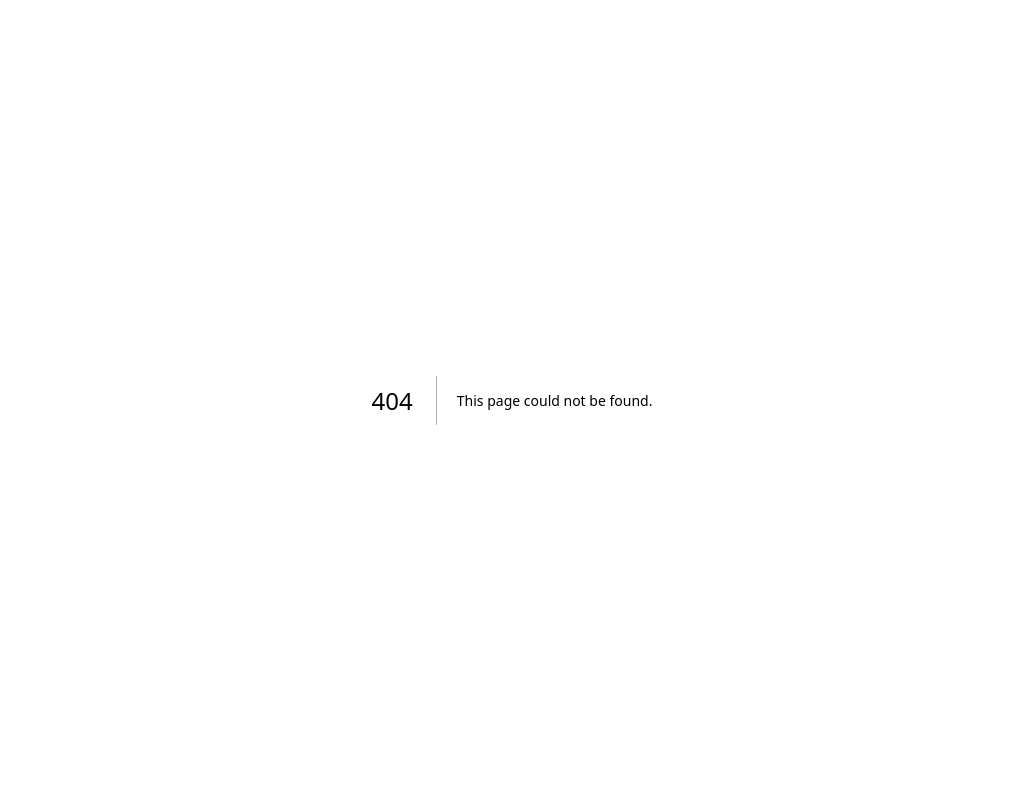
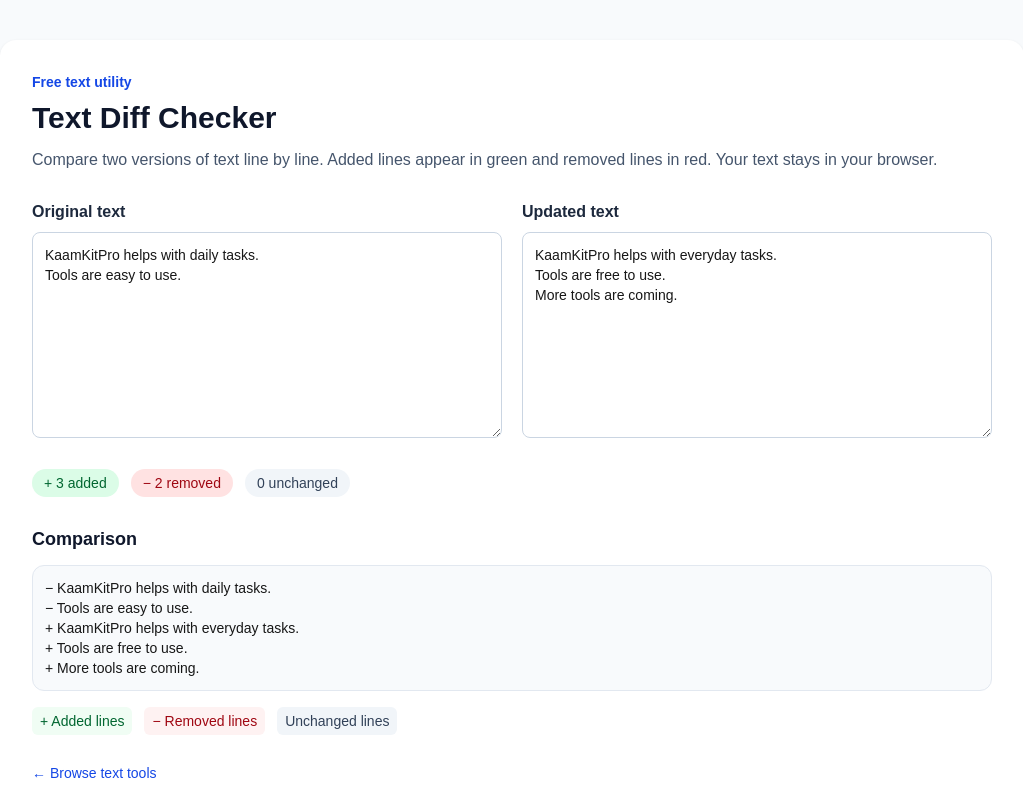
Before and after one commit to WellProSoftware/kaamkitpro, a Next.js app: page /tools/text-diff-checker in a window 1280 px wide. Before the commit this address had no page. Shown: the top 800 px of the page, without its empty margins (128-1151 px from the left). Built offline with nearby package versions, Linux system fonts and the light colour scheme.

Commit message:
feat: add browser-based text diff checker

```diff
--- /dev/null
+++ b/src/app/tools/text-diff-checker/page.tsx
@@ -0,0 +1,71 @@
+"use client";
+
+import Link from "next/link";
+import { useMemo, useState } from "react";
+
+type DiffLine = { kind: "same" | "added" | "removed"; text: string };
+
+function compareLines(before: string, after: string): DiffLine[] {
+  const a = before.split(/\r?\n/);
+  const b = after.split(/\r?\n/);
+  // Longest common subsequence keeps unchanged lines in order.
+  if (a.length * b.length > 250000) {
+    const max = Math.max(a.length, b.length);
+    const result: DiffLine[] = [];
+    for (let i = 0; i < max; i++) {
+      if (i < a.length && i < b.length && a[i] === b[i]) result.push({ kind: "same", text: a[i] });
+      else {
+        if (i < a.length) result.push({ kind: "removed", text: a[i] });
+        if (i < b.length) result.push({ kind: "added", text: b[i] });
+      }
+    }
+    return result;
+  }
+  const dp = Array.from({ length: a.length + 1 }, () => new Uint32Array(b.length + 1));
+  for (let i = a.length - 1; i >= 0; i--) {
+    for (let j = b.length - 1; j >= 0; j--) {
+      dp[i][j] = a[i] === b[j] ? dp[i + 1][j + 1] + 1 : Math.max(dp[i + 1][j], dp[i][j + 1]);
+    }
+  }
+  const out: DiffLine[] = [];
+  let i = 0, j = 0;
+  while (i < a.length && j < b.length) {
+    if (a[i] === b[j]) { out.push({ kind: "same", text: a[i] }); i++; j++; }
+    else if (dp[i + 1][j] >= dp[i][j + 1]) { out.push({ kind: "removed", text: a[i++] }); }
+    else { out.push({ kind: "added", text: b[j++] }); }
+  }
+  while (i < a.length) out.push({ kind: "removed", text: a[i++] });
+  while (j < b.length) out.push({ kind: "added", text: b[j++] });
+  return out;
+}
+
+export default function TextDiffCheckerPage() {
+  const [before, setBefore] = useState("KaamKitPro helps with daily tasks.\nTools are easy to use.");
+  const [after, setAfter] = useState("KaamKitPro helps with everyday tasks.\nTools are free to use.\nMore tools are coming.");
+  const diff = useMemo(() => compareLines(before, after), [before, after]);
+  const added = diff.filter((line) => line.kind === "added").length;
+  const removed = diff.filter((line) => line.kind === "removed").length;
+
+  return (
+    <main className="min-h-screen bg-slate-50 px-4 py-10">
+      <div className="mx-auto max-w-5xl rounded-2xl bg-white p-6 shadow-sm md:p-8">
+        <header className="mb-7">
+          <p className="mb-2 text-sm font-semibold text-blue-700">Free text utility</p>
+          <h1 className="text-3xl font-bold text-slate-900">Text Diff Checker</h1>
+          <p className="mt-3 text-slate-600">Compare two versions of text line by line. Added lines appear in green and removed lines in red. Your text stays in your browser.</p>
+        </header>
+        <div className="grid gap-5 md:grid-cols-2">
+          <div><label htmlFor="diff-before" className="mb-2 block font-semibold text-slate-800">Original text</label><textarea id="diff-before" value={before} onChange={(e) => setBefore(e.target.value)} rows={9} className="w-full rounded-lg border border-slate-300 p-3 font-mono text-sm focus:border-blue-500 focus:outline-none" /></div>
+          <div><label htmlFor="diff-after" className="mb-2 block font-semibold text-slate-800">Updated text</label><textarea id="diff-after" value={after} onChange={(e) => setAfter(e.target.value)} rows={9} className="w-full rounded-lg border border-slate-300 p-3 font-mono text-sm focus:border-blue-500 focus:outline-none" /></div>
+        </div>
+        <div className="mt-6 flex flex-wrap gap-3 text-sm"><span className="rounded-full bg-green-100 px-3 py-1 font-medium text-green-800">+ {added} added</span><span className="rounded-full bg-red-100 px-3 py-1 font-medium text-red-800">− {removed} removed</span><span className="rounded-full bg-slate-100 px-3 py-1 font-medium text-slate-700">{diff.length - added - removed} unchanged</span></div>
+        <h2 className="mb-3 mt-7 text-lg font-bold text-slate-900">Comparison</h2>
+        <div aria-live="polite" className="overflow-x-auto rounded-xl border border-slate-200 bg-slate-50 p-3">
+          <pre className="whitespace-pre-wrap break-words font-mono text-sm">{diff.map((line, index) => (line.kind === "same" ? "  " : line.kind === "added" ? "+ " : "− ") + (line.text || " ") + (index < diff.length - 1 ? "\n" : "")).join("")}</pre>
+        </div>
+        <div className="mt-4 flex flex-wrap gap-3 text-sm"><span className="rounded-md bg-green-50 px-2 py-1 text-green-800">+ Added lines</span><span className="rounded-md bg-red-50 px-2 py-1 text-red-800">− Removed lines</span><span className="rounded-md bg-slate-100 px-2 py-1 text-slate-700">Unchanged lines</span></div>
+        <Link href="/tools/text" className="mt-7 inline-block text-sm font-medium text-blue-700 hover:underline">← Browse text tools</Link>
+      </div>
+    </main>
+  );
+}
```
